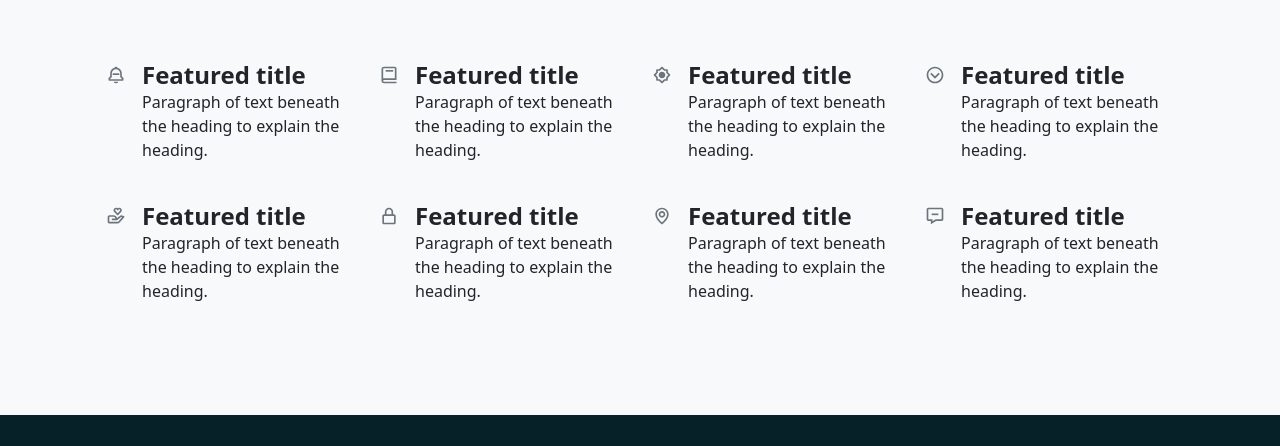
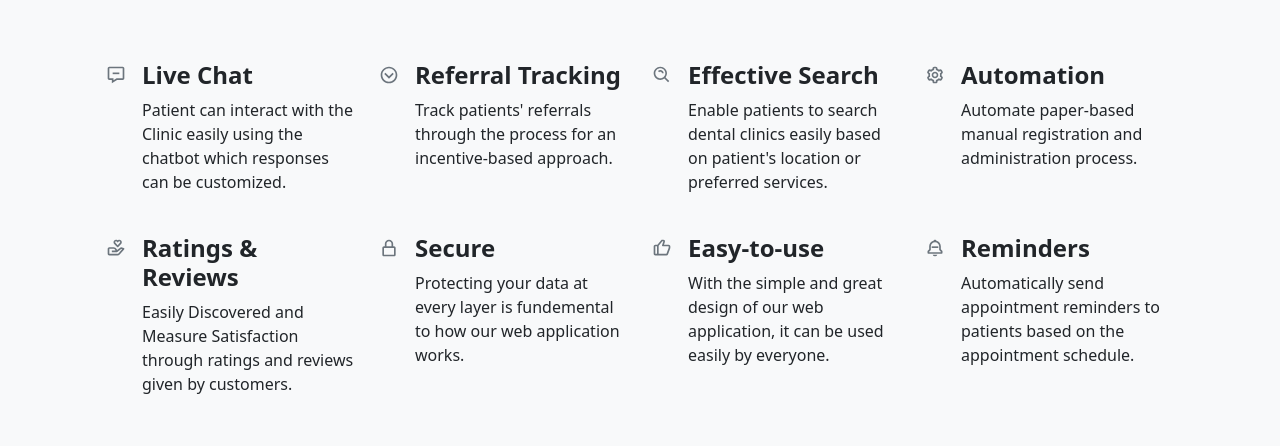
Before and after one commit to Aurellya/FYP-22-S2-10, a Next.js app: page / in a window 1280 px wide. Shown: the part 737-1183 px from the top of the page. Built offline with nearby package versions, Linux system fonts and the light colour scheme.

Commit message:
[Edit Features content]

```diff
--- a/pages/index.js
+++ b/pages/index.js
@@ -1,12 +1,12 @@
 import Head from "next/head";
 import {
   BiBellMinus,
-  BiBook,
-  BiBrightness,
+  BiCog,
   BiChevronDownCircle,
   BiDonateHeart,
+  BiLike,
   BiLockAlt,
-  BiMap,
+  BiSearchAlt,
   BiMessageMinus,
 } from "react-icons/bi";
 
@@ -31,34 +31,13 @@ export default function Home() {
           <div className="row row-cols-1 row-cols-sm-2 row-cols-md-3 row-cols-lg-4 g-4 py-5 container mx-auto">
             <div className="col d-flex align-items-start">
               <div className="text-muted flex-shrink-0 me-3">
-                <BiBellMinus style={{ fontSize: "20px" }} />
+                <BiMessageMinus style={{ fontSize: "20px" }} />
               </div>
               <div>
-                <h4 className="fw-bold mb-0">Featured title</h4>
+                <h4 className="fw-bold">Live Chat</h4>
                 <p>
-                  Paragraph of text beneath the heading to explain the heading.
-                </p>
-              </div>
-            </div>
-            <div className="col d-flex align-items-start">
-              <div className="text-muted flex-shrink-0 me-3">
-                <BiBook style={{ fontSize: "20px" }} />
-              </div>
-              <div>
-                <h4 className="fw-bold mb-0">Featured title</h4>
-                <p>
-                  Paragraph of text beneath the heading to explain the heading.
-                </p>
-              </div>
-            </div>
-            <div className="col d-flex align-items-start">
-              <div className="text-muted flex-shrink-0 me-3">
-                <BiBrightness style={{ fontSize: "20px" }} />
-              </div>
-              <div>
-                <h4 className="fw-bold mb-0">Featured title</h4>
-                <p>
-                  Paragraph of text beneath the heading to explain the heading.
+                  Patient can interact with the Clinic easily using the chatbot
+                  which responses can be customized.
                 </p>
               </div>
             </div>
@@ -67,9 +46,34 @@ export default function Home() {
                 <BiChevronDownCircle style={{ fontSize: "20px" }} />
               </div>
               <div>
-                <h4 className="fw-bold mb-0">Featured title</h4>
+                <h4 className="fw-bold">Referral Tracking</h4>
                 <p>
-                  Paragraph of text beneath the heading to explain the heading.
+                  Track patients' referrals through the process for an
+                  incentive-based approach.
+                </p>
+              </div>
+            </div>
+            <div className="col d-flex align-items-start">
+              <div className="text-muted flex-shrink-0 me-3">
+                <BiSearchAlt style={{ fontSize: "20px" }} />
+              </div>
+              <div>
+                <h4 className="fw-bold">Effective Search</h4>
+                <p>
+                  Enable patients to search dental clinics easily based on
+                  patient's location or preferred services.
+                </p>
+              </div>
+            </div>
+            <div className="col d-flex align-items-start">
+              <div className="text-muted flex-shrink-0 me-3">
+                <BiCog style={{ fontSize: "20px" }} />
+              </div>
+              <div>
+                <h4 className="fw-bold">Automation</h4>
+                <p>
+                  Automate paper-based manual registration and administration
+                  process.
                 </p>
               </div>
             </div>
@@ -78,9 +82,10 @@ export default function Home() {
                 <BiDonateHeart style={{ fontSize: "20px" }} />
               </div>
               <div>
-                <h4 className="fw-bold mb-0">Featured title</h4>
+                <h4 className="fw-bold">Ratings &#38; Reviews</h4>
                 <p>
-                  Paragraph of text beneath the heading to explain the heading.
+                  Easily Discovered and Measure Satisfaction through ratings and
+                  reviews given by customers.
                 </p>
               </div>
             </div>
@@ -89,31 +94,34 @@ export default function Home() {
                 <BiLockAlt style={{ fontSize: "20px" }} />
               </div>
               <div>
-                <h4 className="fw-bold mb-0">Featured title</h4>
+                <h4 className="fw-bold">Secure</h4>
                 <p>
-                  Paragraph of text beneath the heading to explain the heading.
+                  Protecting your data at every layer is fundemental to how our
+                  web application works.
                 </p>
               </div>
             </div>
             <div className="col d-flex align-items-start">
               <div className="text-muted flex-shrink-0 me-3">
-                <BiMap style={{ fontSize: "20px" }} />
+                <BiLike style={{ fontSize: "20px" }} />
               </div>
               <div>
-                <h4 className="fw-bold mb-0">Featured title</h4>
+                <h4 className="fw-bold">Easy-to-use</h4>
                 <p>
-                  Paragraph of text beneath the heading to explain the heading.
+                  With the simple and great design of our web application, it
+                  can be used easily by everyone.
                 </p>
               </div>
             </div>
             <div className="col d-flex align-items-start">
               <div className="text-muted flex-shrink-0 me-3">
-                <BiMessageMinus style={{ fontSize: "20px" }} />
+                <BiBellMinus style={{ fontSize: "20px" }} />
               </div>
               <div>
-                <h4 className="fw-bold mb-0">Featured title</h4>
+                <h4 className="fw-bold">Reminders</h4>
                 <p>
-                  Paragraph of text beneath the heading to explain the heading.
+                  Automatically send appointment reminders to patients based on
+                  the appointment schedule.
                 </p>
               </div>
             </div>
```
Also changed, not shown: pages/teamprofile.js (+5 -5 lines).
